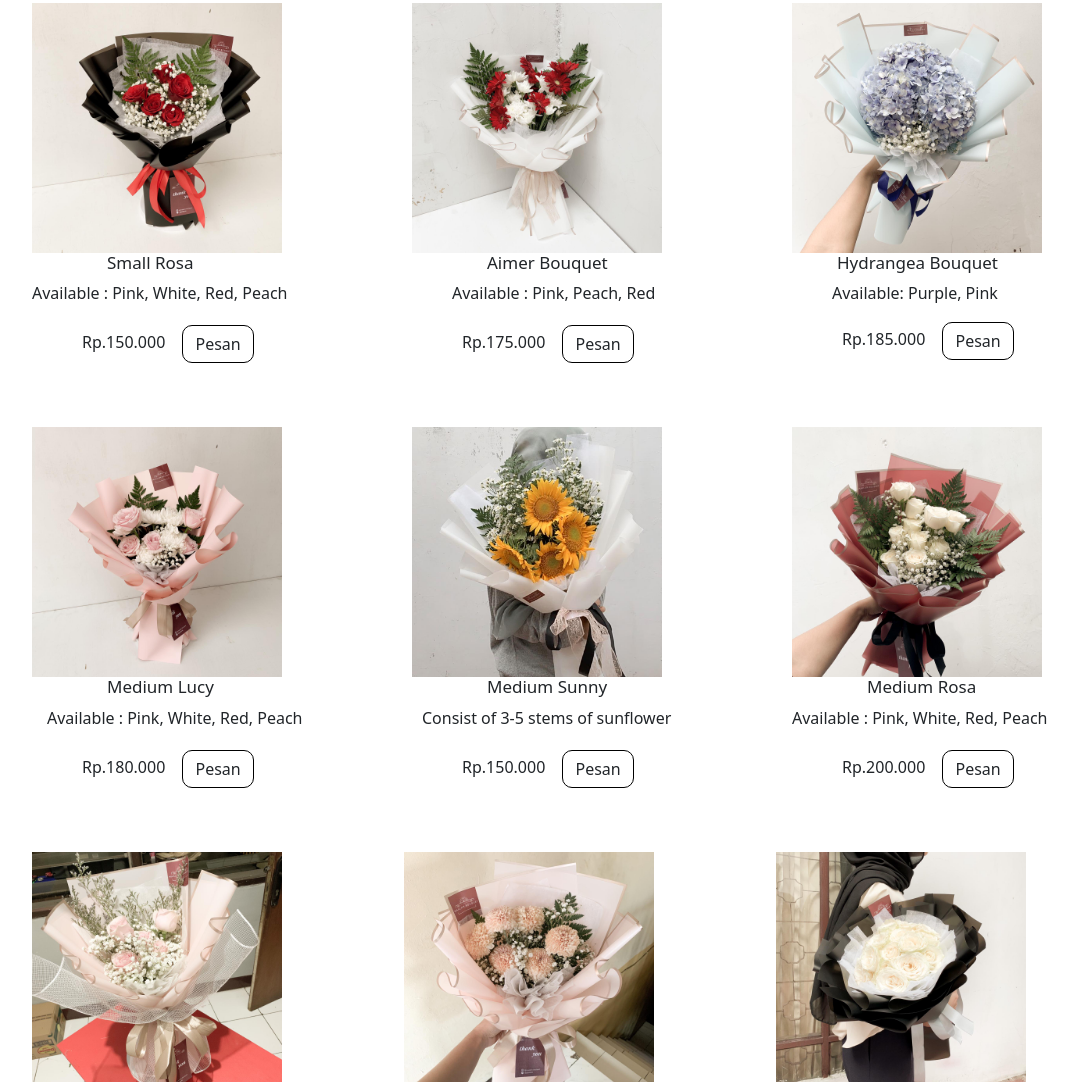
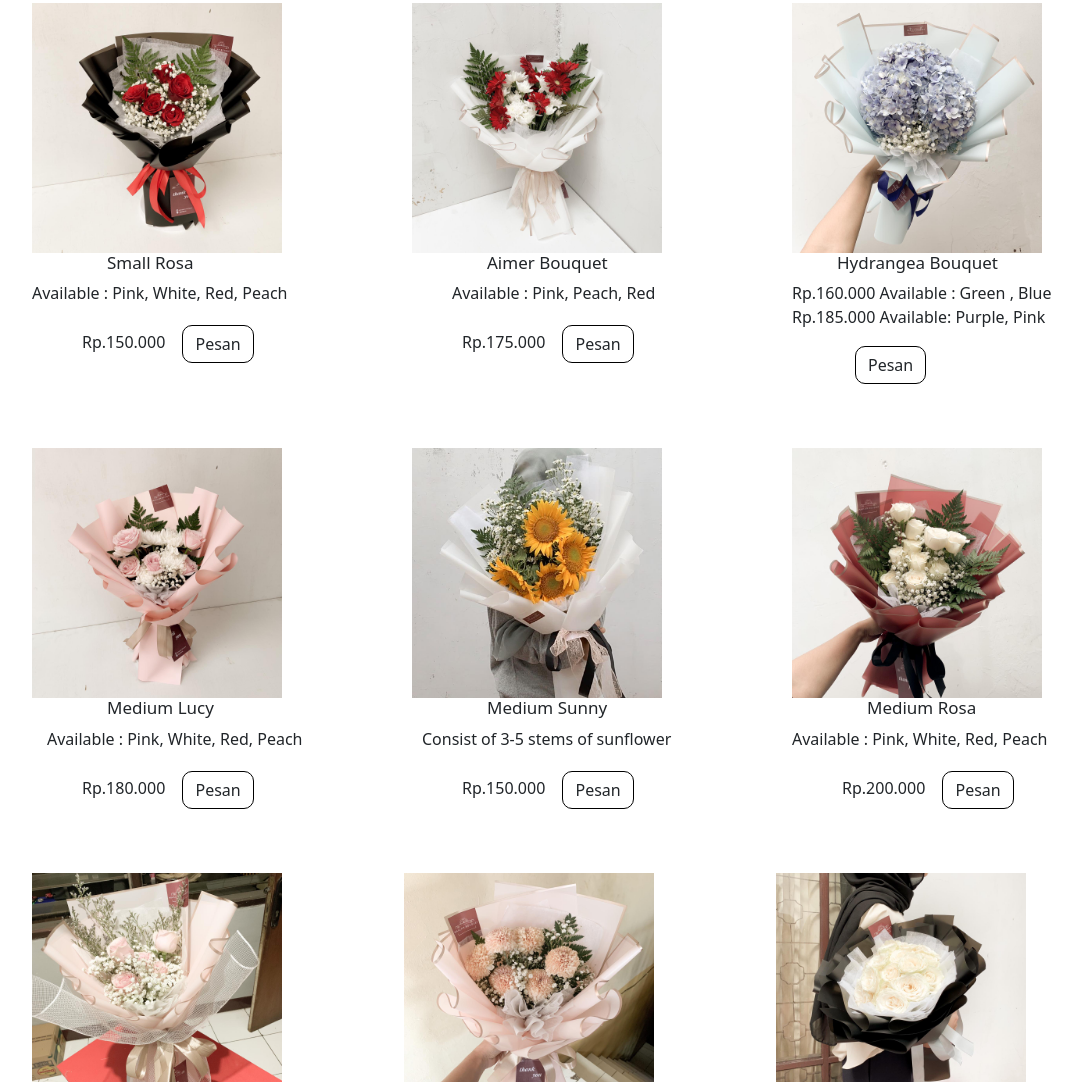
Before and after one commit to maalambouquet/Home, a plain HTML site: page product/fresh.html in a window 1280 px wide. Shown: the part 1230-2312 px from the top of the page, without its empty margins (50-1132 px from the left). Drawn offline with nearby package versions, Linux system fonts and the light colour scheme; some packages are replaced by stand-ins of ours; a script that the page names is missing.

Commit message:
menambah idr 160 pada hydrange bauguet yg ke 11 di fresh flower

```diff
--- a/product/fresh.html
+++ b/product/fresh.html
@@ -177,8 +177,8 @@
             <div class="col-sm-4">
                 <img src="asset/FRESH FLOWERS BOUQUET/11.Hydrangea Bouquet.jpeg" alt="">
                 <h5 style="margin-left: 45px;">Hydrangea Bouquet</h5>
-                <span class="available" style="margin-left: 40px;">Available: Purple, Pink</span>
-                <p style="margin-top: 17px;"> <span>Rp.185.000</span>
+                <span class="available" style="margin-left: px;">Rp.160.000 Available : Green , Blue  <br> Rp.185.000 Available: Purple, Pink </span>
+                <p style="margin-top: 17px;"> <span> </span>
                     <a href="https://api.whatsapp.com/send?phone=6287884747882&text=" target="_blank" class="btn" >Pesan</a>
                 </p>
             </div>
```
